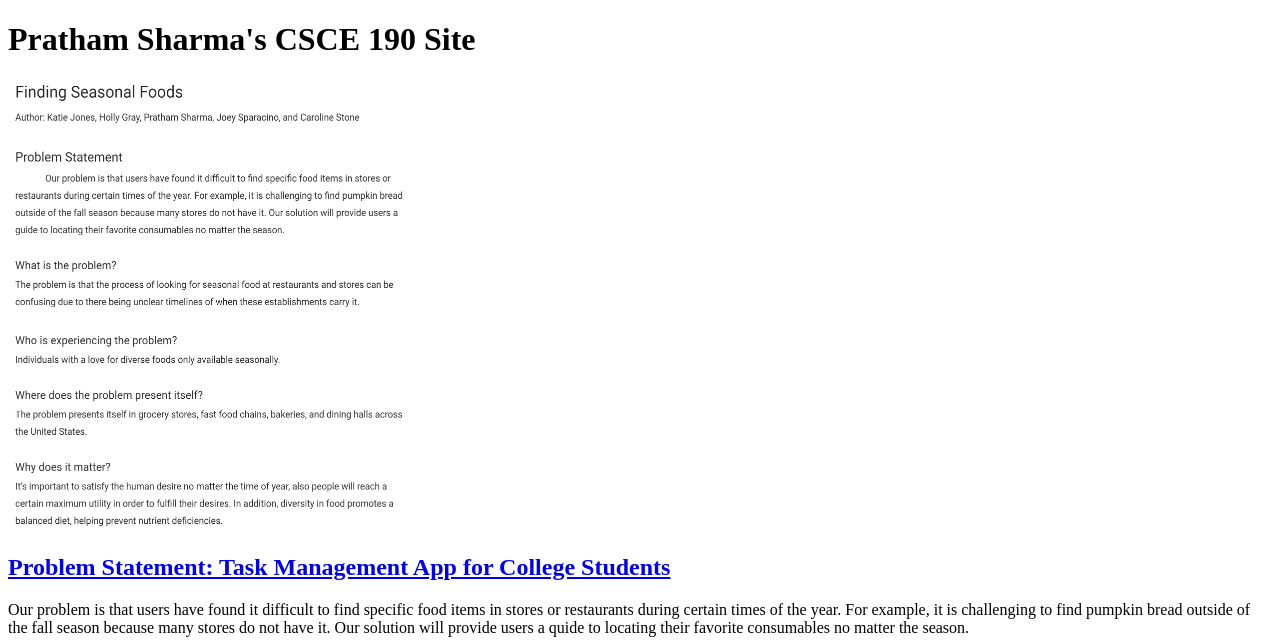
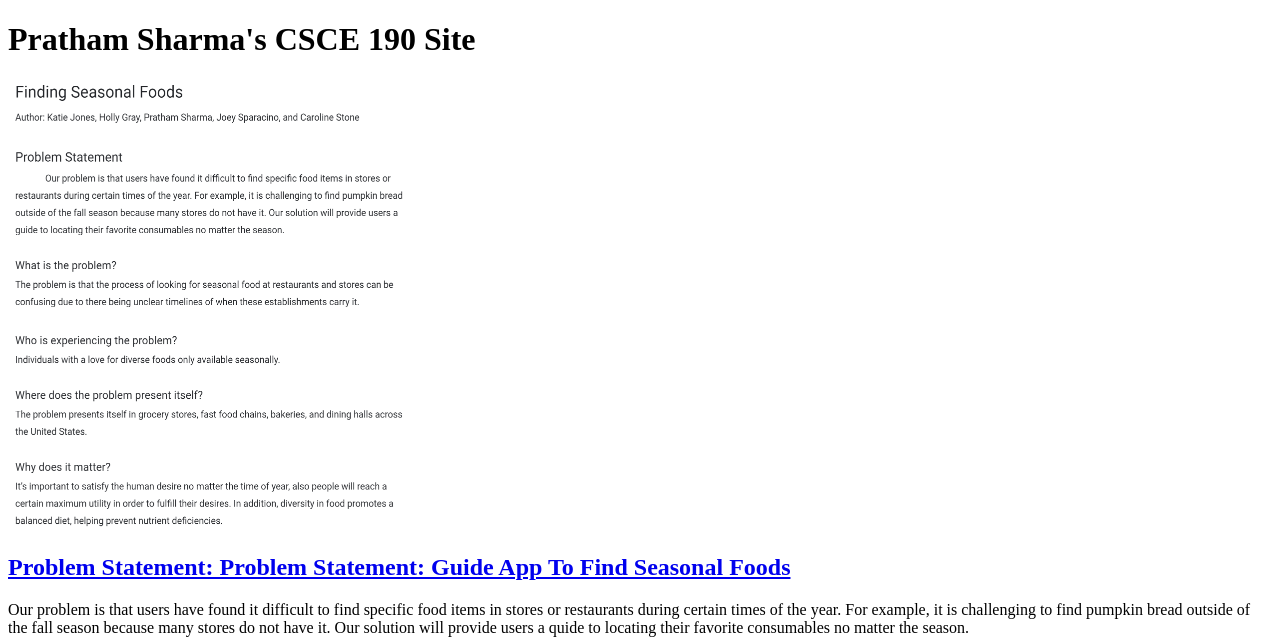
Before and after one commit to pvsharma123/pvsharma123.github.io, a plain HTML site: page index.html in a window 1280 px wide. Shown: the top 644 px of the page. Drawn offline with Linux system fonts and the light colour scheme.

Commit message:
Update index.html

```diff
--- a/index.html
+++ b/index.html
@@ -8,7 +8,7 @@
         <section class="assignment">
             <a href="Images/CSCE 190 Problem Statement.pdf"><img src="Images/MissionStatement.PNG" width= 400 height="450"></a>
             <section class="ass-details">
-                <a href="Images/CSCE 190 Problem Statement.pdf"><h2>Problem Statement: Task Management App for College Students</h2></a>
+                <a href="Images/CSCE 190 Problem Statement.pdf"><h2>Problem Statement: Problem Statement: Guide App To Find Seasonal Foods</h2></a>
                 <p>
                     Our problem is that users have found it difficult to find specific food items in stores or
 restaurants during certain times of the year. For example, it is challenging to find pumpkin bread
```
